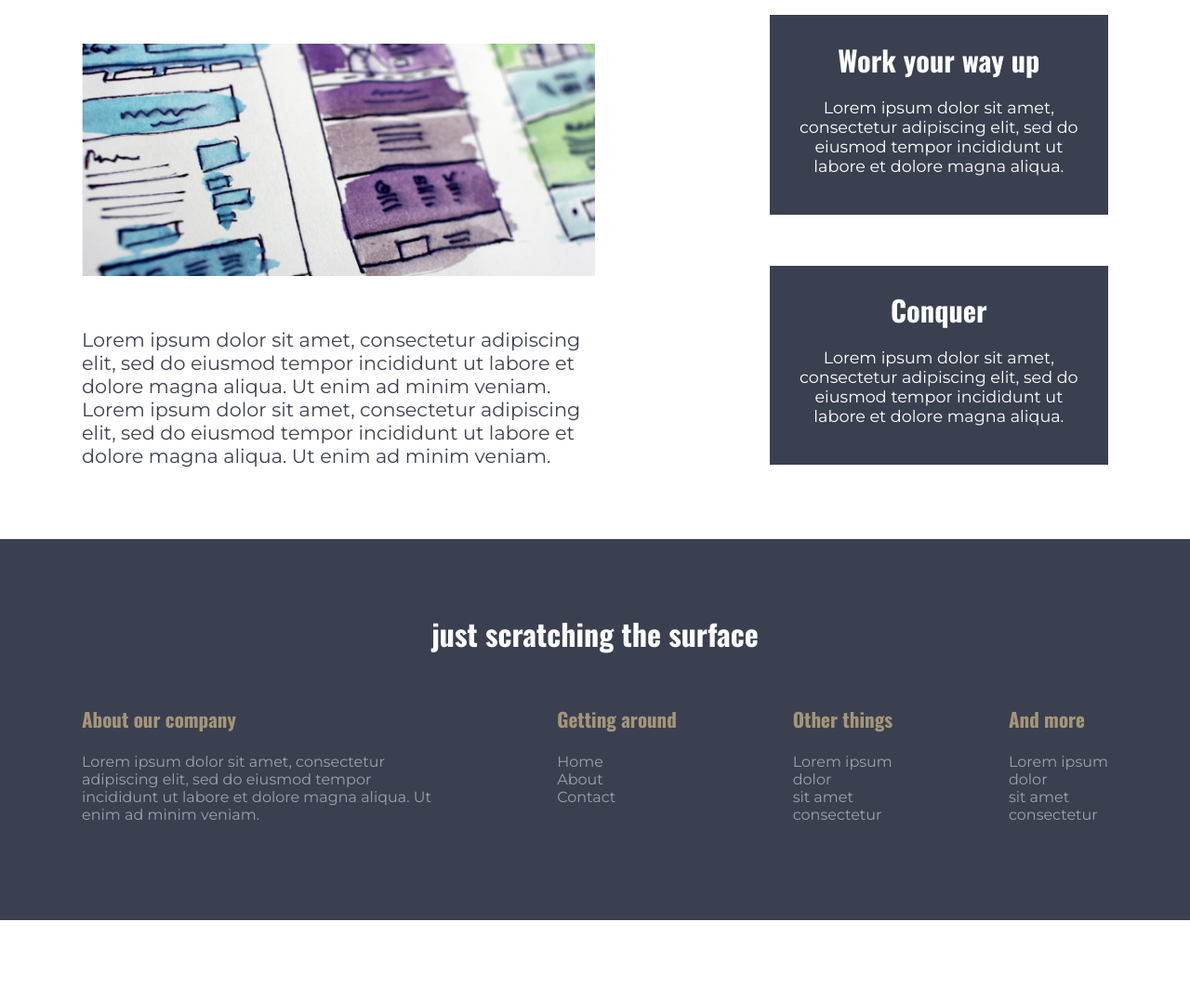
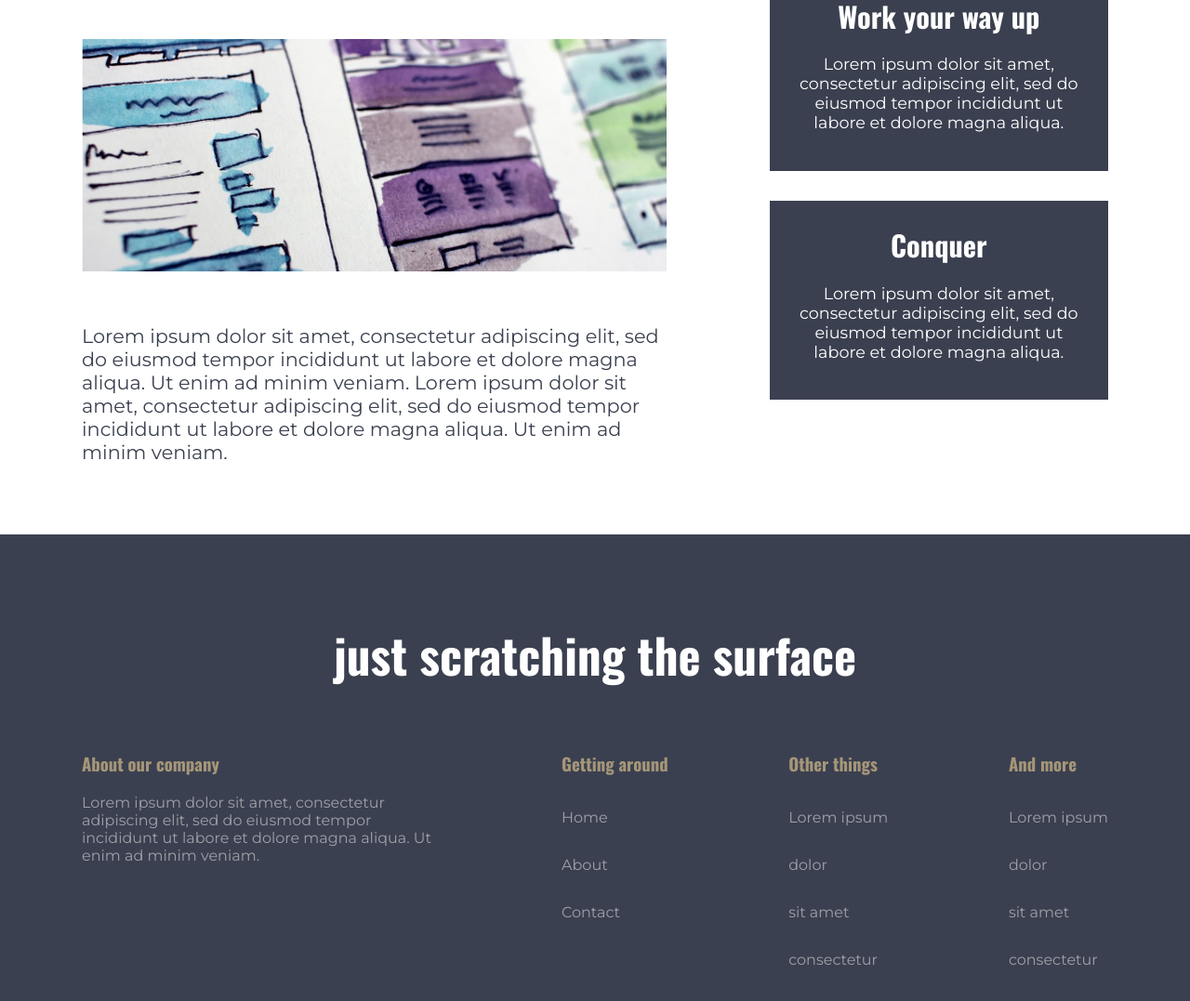
Before and after one commit to nadielotiene/flexbox-challenge-final, a plain HTML site: page index.html in a window 1280 px wide. Shown: the part 1390-2467 px from the top of the page at 93% size. Before the commit the page ends 2380 px from the top, so only its background shows below. Drawn offline with nearby package versions, Linux system fonts and the light colour scheme.

Commit message:
layout sizing and spacing fixes

```diff
--- a/style.css
+++ b/style.css
@@ -116,6 +116,7 @@ body {
 
 .hero__button {
     font-size: 1.5rem;
+    font-size: clamp(1rem, 3vw, 1.5rem);
 }
 
 .contrast-color {
@@ -141,12 +142,12 @@ body {
 }
 
 .main--section__title {
-    font-size: 2.4rem;
+    font-size: 2.3rem;
 }
 
 .main--section__text {
+    color: var(--medium);
     font-size: 1.3rem;
-    color: var(--medium);
 }
 
 .main--section > img {
@@ -160,9 +161,12 @@ body {
     text-align: center;
 }
 
+.sidebar__items + .sidebar__items {
+    margin-top: 2rem;
+}
+
 .sidebar__items {
     background-color: var(--medium);
-    margin: 1.5em 0;
     padding: .5em 1.5em 1.5em 1.5em;
 }
 
@@ -180,8 +184,8 @@ body {
 }
 
 .footer__title {
-    font-size: 2rem;
-    text-align: center;
+    font-size: clamp(2rem, 4vw, 4rem);
+    text-align: center;margin-bottom: 3rem;
 }
 
 .footer__menu {
@@ -195,9 +199,13 @@ body {
     padding: 0;
 }
 
+.footer__item {
+    padding: 1rem 0;
+}
+
 .footer__about__title,
 .footer__list__titles {
-    font-size: 21px;
+    font-size: clamp(1rem, 2vw, 1.4);
 }
 
 .footer__title,
@@ -229,6 +237,7 @@ body {
 
     .sidebar__items + .sidebar__items {
         margin-left: 1rem;
+        margin-top: 0;
     }
 
     .mid-cards {
@@ -238,7 +247,7 @@ body {
     }
 
     .card__items + .card__items {
-        margin-left: 1.5rem;
+        margin-left: 3rem;
     }
 
     .footer__menu {
@@ -263,13 +272,13 @@ body {
 
     .hero__title-div {
         max-width: 100%;
-        width: 50%;
+        width: 49%;
     }
 
     .hero__text-div {
         align-content: center;
         max-width: 100%;
-        width: 50%;
+        width: 49%;
     }
 
     .main {
@@ -281,17 +290,23 @@ body {
 
     .main--section {
         max-width: 100%;
-        width: 50%
+        width: 57%
     }
 
     .sidebar {
         flex-direction: column;
+        justify-content: flex-start;
         max-width: 100%;
         width: 33%;
     }
 
+    .sidebar__items {
+        margin-top: 0
+    }
+
     .sidebar__items + .sidebar__items {
         margin-left: 0;
+        margin-top: 2rem;
     }
 
 }
```
